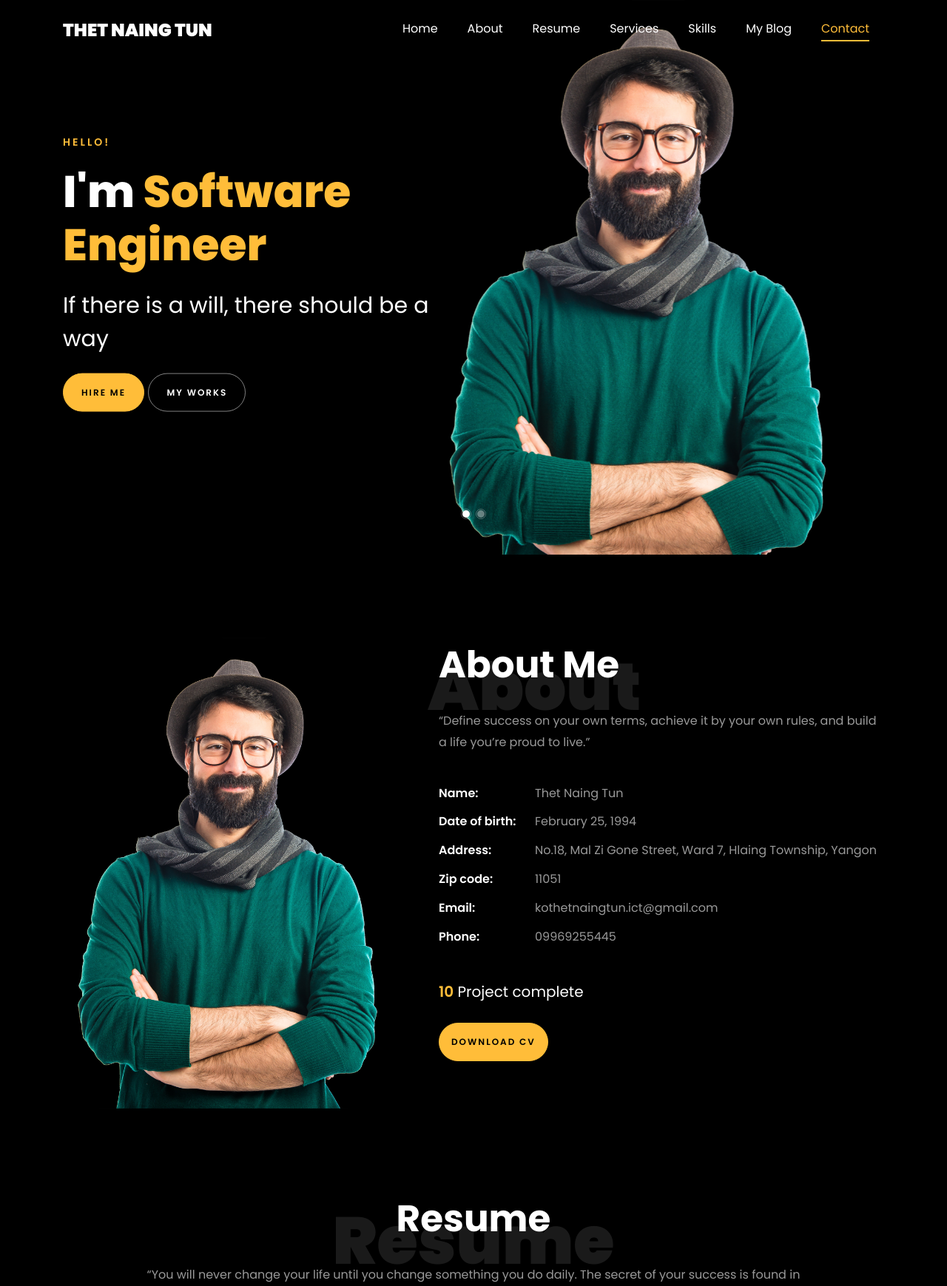
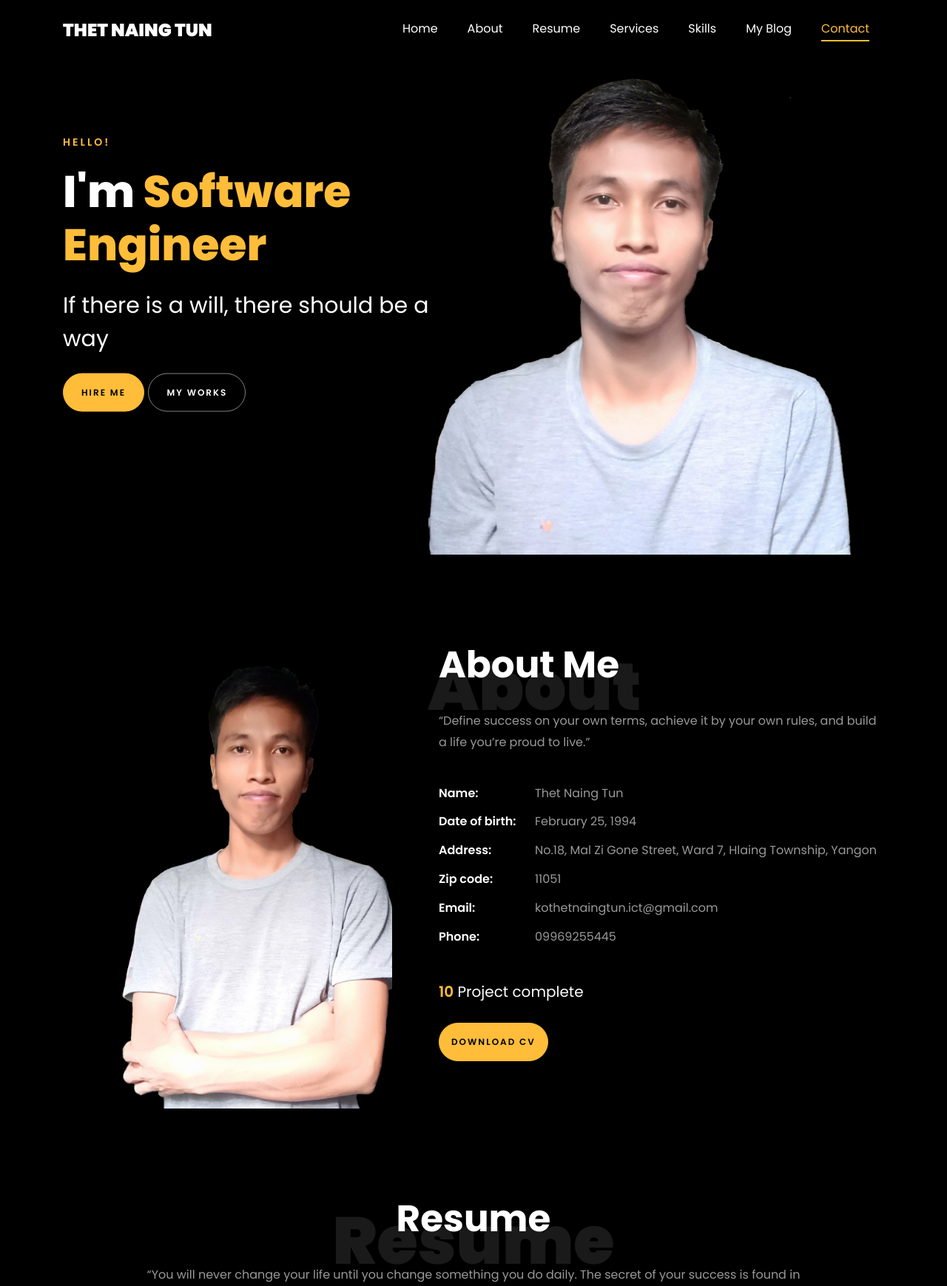
Before and after one commit to ThetNaingTunVenus/MyPorfolio, a Django app: page / in a window 1280 px wide. Shown: the top 1739 px of the page at 74% size. Run offline with Django 3.2, Linux system fonts and the light colour scheme; data comes from the database, SQL or seed files in the repository; some libraries are stand-ins or nearby versions; some web fonts are replaced.

Commit message:
change pic

```diff
--- a/porfolio/templates/index.html
+++ b/porfolio/templates/index.html
@@ -53,7 +53,7 @@
 	      	<div class="overlay"></div>
 	        <div class="container">
 	          <div class="row d-md-flex no-gutters slider-text align-items-end justify-content-end" data-scrollax-parent="true">
-	          	<div class="one-third js-fullheight order-md-last img" style="background-image:url({% static 'images/bg_1.png' %});">
+	          	<div class="one-third js-fullheight order-md-last img" style="background-image:url({% static 'images/banner2.jpg' %});">
 	          		<div class="overlay"></div>
 	          	</div>
 		          <div class="one-forth d-flex  align-items-center ftco-animate" data-scrollax=" properties: { translateY: '70%' }">
@@ -68,24 +68,24 @@
 	        </div>
 	      </div>
 
-	      <div class="slider-item">
-	      	<div class="overlay"></div>
-	        <div class="container">
-	          <div class="row d-flex no-gutters slider-text align-items-end justify-content-end" data-scrollax-parent="true">
-	          	<div class="one-third js-fullheight order-md-last img" style="background-image:url({% static 'images/bg_2.png' %});">
-	          		<div class="overlay"></div>
-	          	</div>
-		          <div class="one-forth d-flex align-items-center ftco-animate" data-scrollax=" properties: { translateY: '70%' }">
-		          	<div class="text">
-		          		<span class="subheading">Hello!</span>
-			            <h1 class="mb-4 mt-3">I'm a <span>Freelance Web Developer</span> based in Myanmar</h1>
-			            <p><a href="#" class="btn btn-primary py-3 px-4">Hire me</a> <a href="#" class="btn btn-white btn-outline-white py-3 px-4">My works</a></p>
-		            </div>
-		          </div>
-	        	</div>
-	        </div>
-	      </div>
-	    </div>
+<!--	      <div class="slider-item">-->
+<!--	      	<div class="overlay"></div>-->
+<!--	        <div class="container">-->
+<!--	          <div class="row d-flex no-gutters slider-text align-items-end justify-content-end" data-scrollax-parent="true">-->
+<!--	          	<div class="one-third js-fullheight order-md-last img" style="background-image:url({% static 'images/banner2.jpg' %});">-->
+<!--	          		<div class="overlay"></div>-->
+<!--	          	</div>-->
+<!--		          <div class="one-forth d-flex align-items-center ftco-animate" data-scrollax=" properties: { translateY: '70%' }">-->
+<!--		          	<div class="text">-->
+<!--		          		<span class="subheading">Hello!</span>-->
+<!--			            <h1 class="mb-4 mt-3">I'm a <span>Freelance Web Developer</span> based in Myanmar</h1>-->
+<!--			            <p><a href="#" class="btn btn-primary py-3 px-4">Hire me</a> <a href="#" class="btn btn-white btn-outline-white py-3 px-4">My works</a></p>-->
+<!--		            </div>-->
+<!--		          </div>-->
+<!--	        	</div>-->
+<!--	        </div>-->
+<!--	      </div>-->
+<!--	    </div>-->
     </section>
 
     <section class="ftco-about img ftco-section ftco-no-pb" id="about-section">
@@ -94,7 +94,7 @@
     			<div class="col-md-6 col-lg-5 d-flex">
     				<div class="img-about img d-flex align-items-stretch">
     					<div class="overlay"></div>
-	    				<div class="img d-flex align-self-stretch align-items-center" style="background-image:url({% static 'images/bg_1.png' %});">
+	    				<div class="img d-flex align-self-stretch align-items-center" style="background-image:url({% static 'images/banner1.jpg' %});">
 	    				</div>
     				</div>
     			</div>
@@ -616,7 +616,7 @@
           </div>
 
           <div class="col-md-6 d-flex">
-          	<div class="img" style="background-image: url({% static 'images/about.jpg' %});"></div>
+          	<div class="img" style="background-image: url({% static 'images/banner1.jpg' %});"></div>
           </div>
         </div>
       </div>
```
Also changed, not shown: porfolio/static/images/banner1.jpg (added), porfolio/static/images/banner2.jpg (added).
